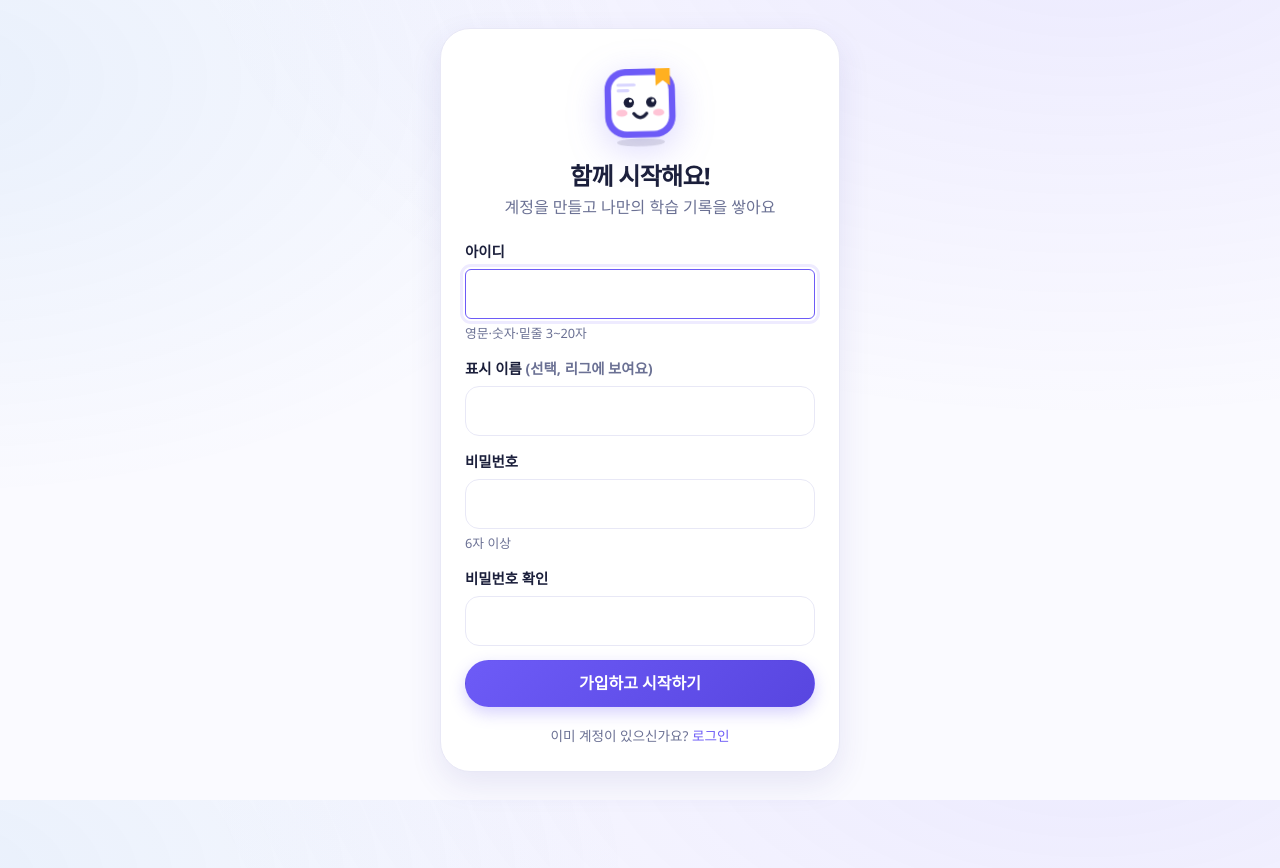
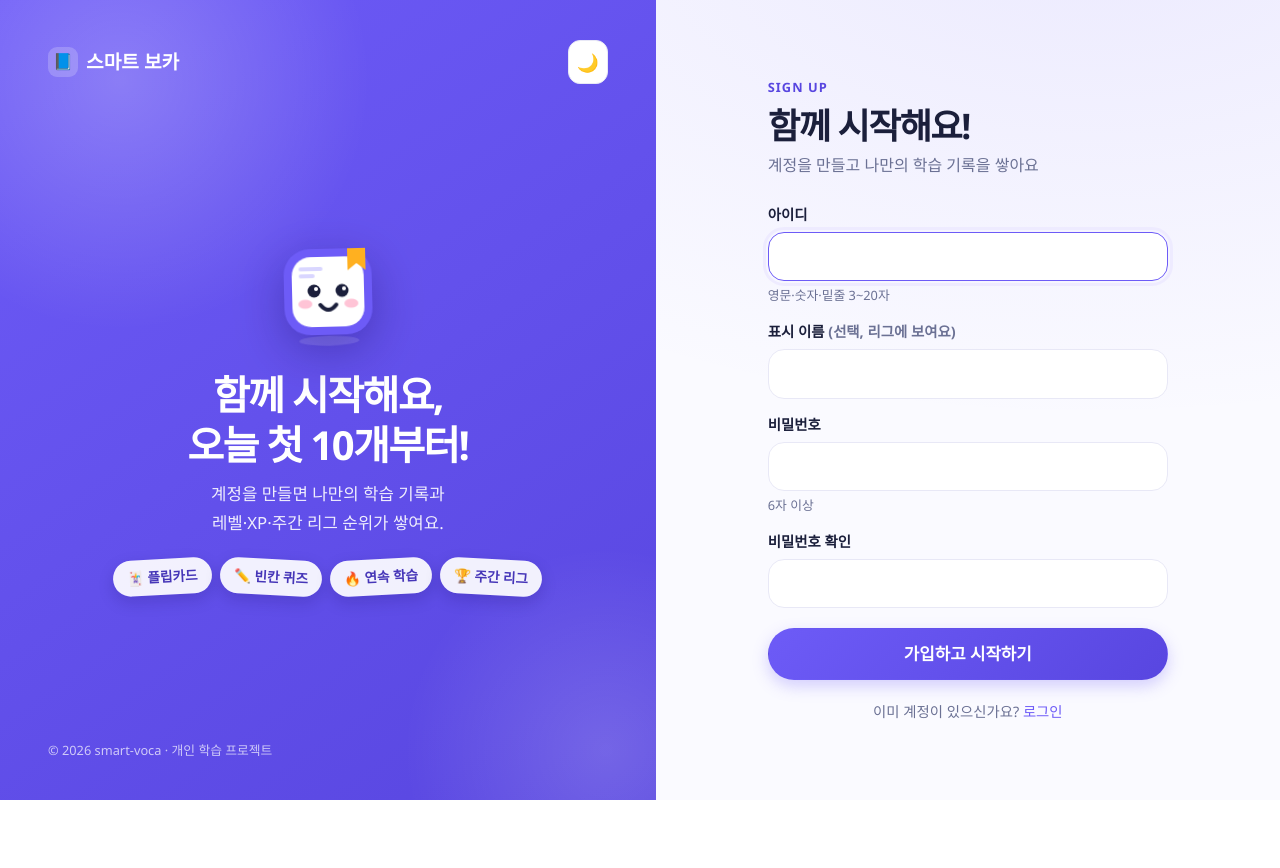
Before and after one commit to asg950905-gif/smart-voca, a Flask app: page /register in a window 1280 px wide. After the commit the page ends 800 px from the top, so only its background shows below. Run offline with Flask 3, Linux system fonts and the light colour scheme.

Commit message:
feat: 로그인·회원가입 좌우 분할 레이아웃 1차 적용
- auth_base.html 추가: 왼쪽 브랜드/마스코트, 오른쪽 폼
- login.html, register.html 이 auth_base 를 상속하도록 변경

Co-Authored-By: Claude Sonnet 5.5 <noreply@anthropic.com>

```diff
--- /dev/null
+++ b/templates/auth_base.html
@@ -0,0 +1,30 @@
+{% extends "base.html" %}
+{% from "_mascot.html" import mascot %}
+{# 2026-11-03 - smart-voca - 로그인·회원가입 공통 좌우 분할 레이아웃 (왼쪽: 브랜드/마스코트, 오른쪽: 폼). 자식 템플릿은 side_title / side_text / auth_form 블록만 채운다 #}
+{% block main_class %}full{% endblock %}
+{% block flashes %}{% endblock %}
+{% block content %}
+<div class="auth-split">
+    <aside class="auth-side">
+        <div class="auth-top">
+            <a class="brand" href="{{ url_for('user.dashboard') }}"><span class="logo">📘</span><span class="brand-name">스마트 보카</span></a>
+            <button id="theme-toggle" class="btn secondary icon-btn" type="button" aria-label="테마 전환">🌙</button>
+        </div>
+        <div class="auth-hero">
+            <div>{{ mascot(120) }}</div>
+            <h2>{% block side_title %}{% endblock %}</h2>
+            <p>{% block side_text %}{% endblock %}</p>
+            <div class="auth-points"><span>🃏 플립카드</span><span>✏️ 빈칸 퀴즈</span><span>🔥 연속 학습</span><span>🏆 주간 리그</span></div>
+        </div>
+        <p class="auth-copy">© 2026 smart-voca · 개인 학습 프로젝트</p>
+    </aside>
+    <section class="auth-main">
+        <div class="auth-box">
+            {% with messages = get_flashed_messages(with_categories=true) %}
+                {% for category, message in messages %}<div class="alert alert-{{ category }}" role="alert">{{ message }}</div>{% endfor %}
+            {% endwith %}
+            {% block auth_form %}{% endblock %}
+        </div>
+    </section>
+</div>
+{% endblock %}
--- a/templates/register.html
+++ b/templates/register.html
@@ -1,11 +1,10 @@
-{% extends "base.html" %}
-{% from "_mascot.html" import mascot %}
-{# 2026-11-02 - smart-voca - 회원가입 화면 (가입자는 항상 일반 사용자 역할) #}
+{% extends "auth_base.html" %}
+{# 2026-11-03 - smart-voca - 회원가입 화면 (좌우 분할, 가입자는 항상 일반 사용자 역할) #}
 {% block title %}회원가입{% endblock %}
-{% block content %}
-<div class="auth-wrap">
-    <div class="card auth-card">
-        <div class="mascot-wrap">{{ mascot(96) }}</div>
+{% block side_title %}함께 시작해요,<br>오늘 첫 10개부터!{% endblock %}
+{% block side_text %}계정을 만들면 나만의 학습 기록과<br>레벨·XP·주간 리그 순위가 쌓여요.{% endblock %}
+{% block auth_form %}
+<p class="eyebrow">SIGN UP</p>
 <h1>함께 시작해요!</h1>
 <p class="lead">계정을 만들고 나만의 학습 기록을 쌓아요</p>
 <form method="post" novalidate>
@@ -30,7 +29,5 @@
     </div>
     <button class="btn block" type="submit">가입하고 시작하기</button>
 </form>
-        <p class="center small muted" style="margin-top:18px">이미 계정이 있으신가요? <a href="{{ url_for('auth.login') }}">로그인</a></p>
-    </div>
-</div>
+<p class="auth-foot">이미 계정이 있으신가요? <a href="{{ url_for('auth.login') }}">로그인</a></p>
 {% endblock %}
```
Also changed, not shown: templates/login.html (+7 -10 lines). Lines whose indentation alone changed are shown as unchanged.
